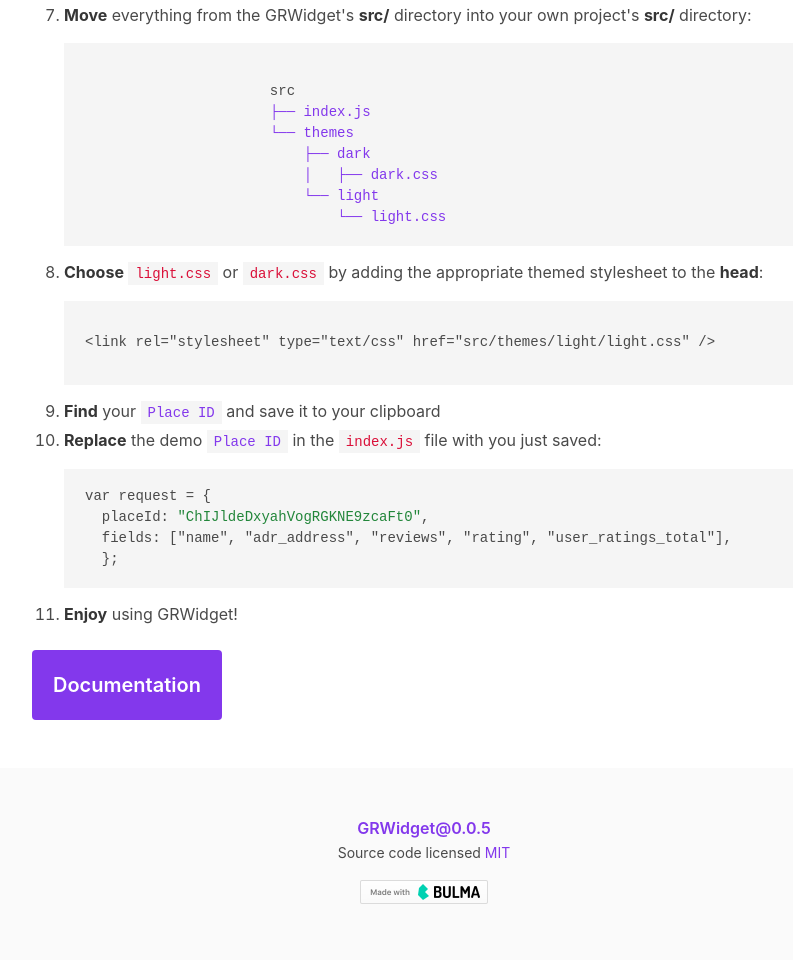
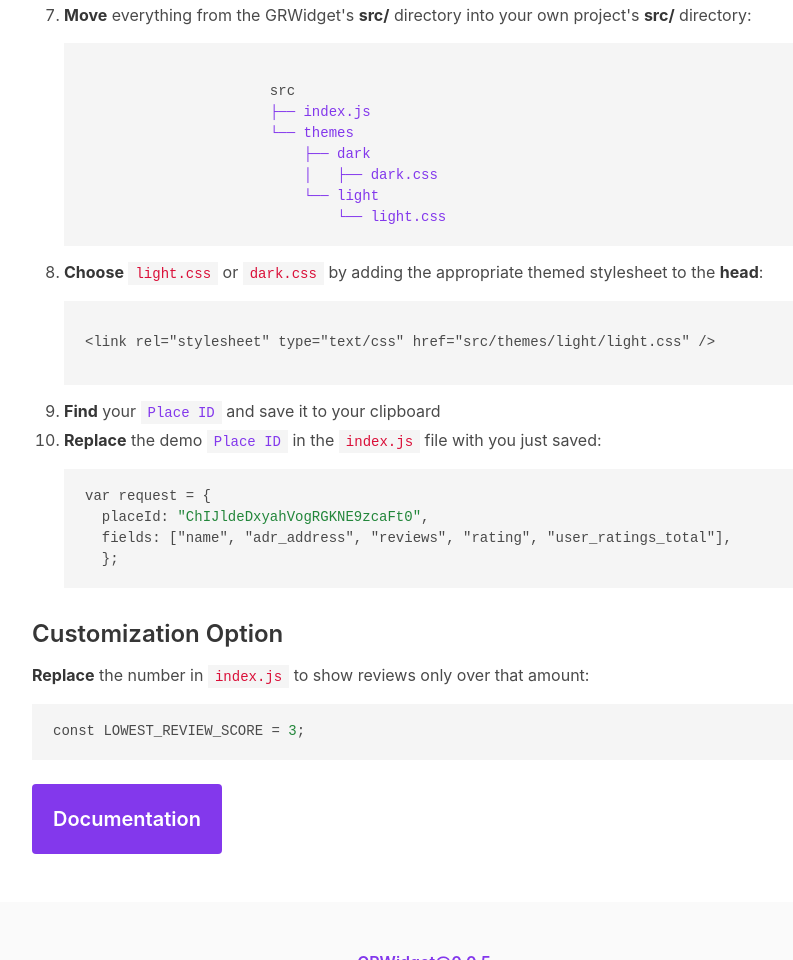
Before and after one commit to dedaredevil/GRWidget, a website: page index.html in a window 1280 px wide. Shown: the part 1682-2642 px from the top of the page, without its empty margins (228-1021 px from the left). Drawn offline with Linux system fonts and the light colour scheme; some packages are replaced by stand-ins of ours.

Commit message:
Add 'Customization Option' section to demo site

```diff
--- a/index.html
+++ b/index.html
@@ -152,12 +152,13 @@
   };</code></pre>
                   </p>
                 </li>
-                <li>
-                  <p>
-                    <strong>Enjoy</strong> using GRWidget!
-                  </p>
-                </li>
-              </ol>
+                </ol>
+              <h3>Customization Option</h3>
+              <p>
+                <strong>Replace</strong> the number in <code>index.js</code> to show reviews only over that amount:
+                <br>
+                <pre><code>const LOWEST_REVIEW_SCORE = <span style="color: #22863a;">3</span>;</code></pre>
+              </p>
             </div>
             <div class="field">
               <p class="control">
```
